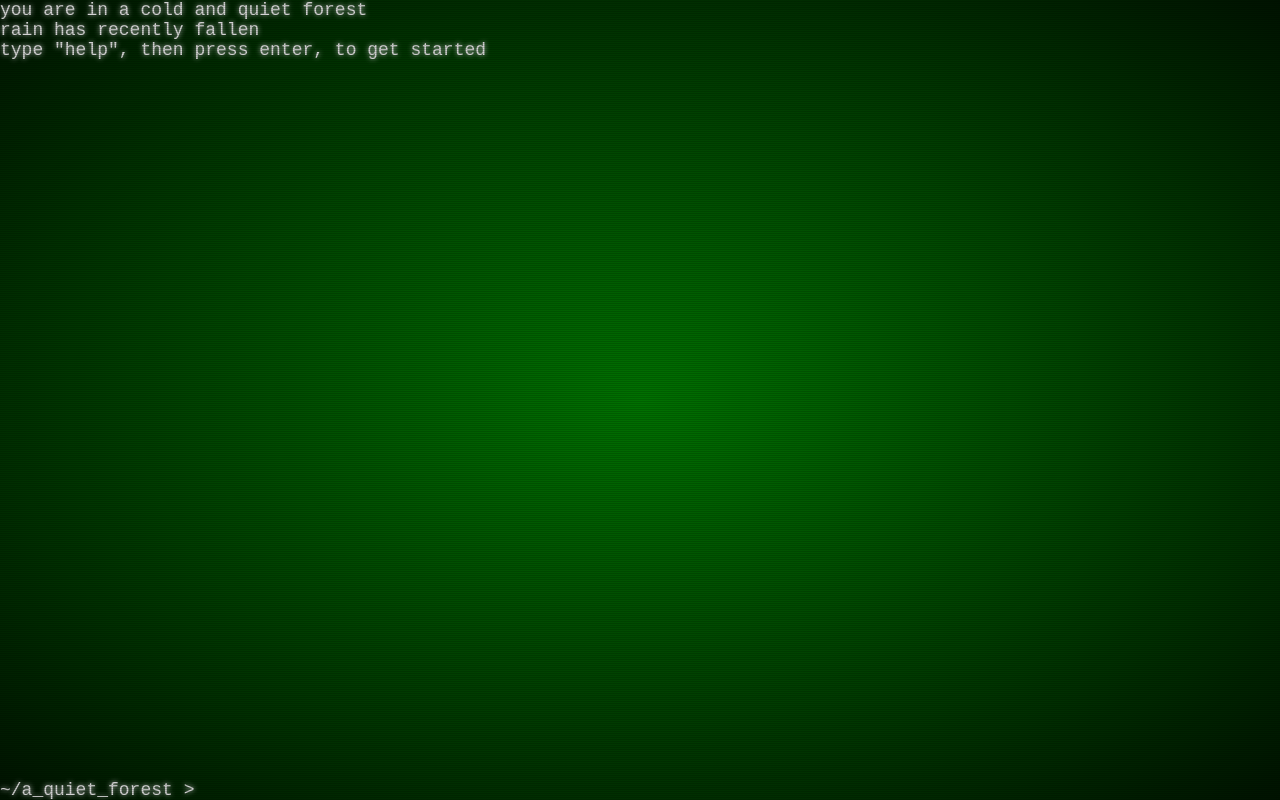
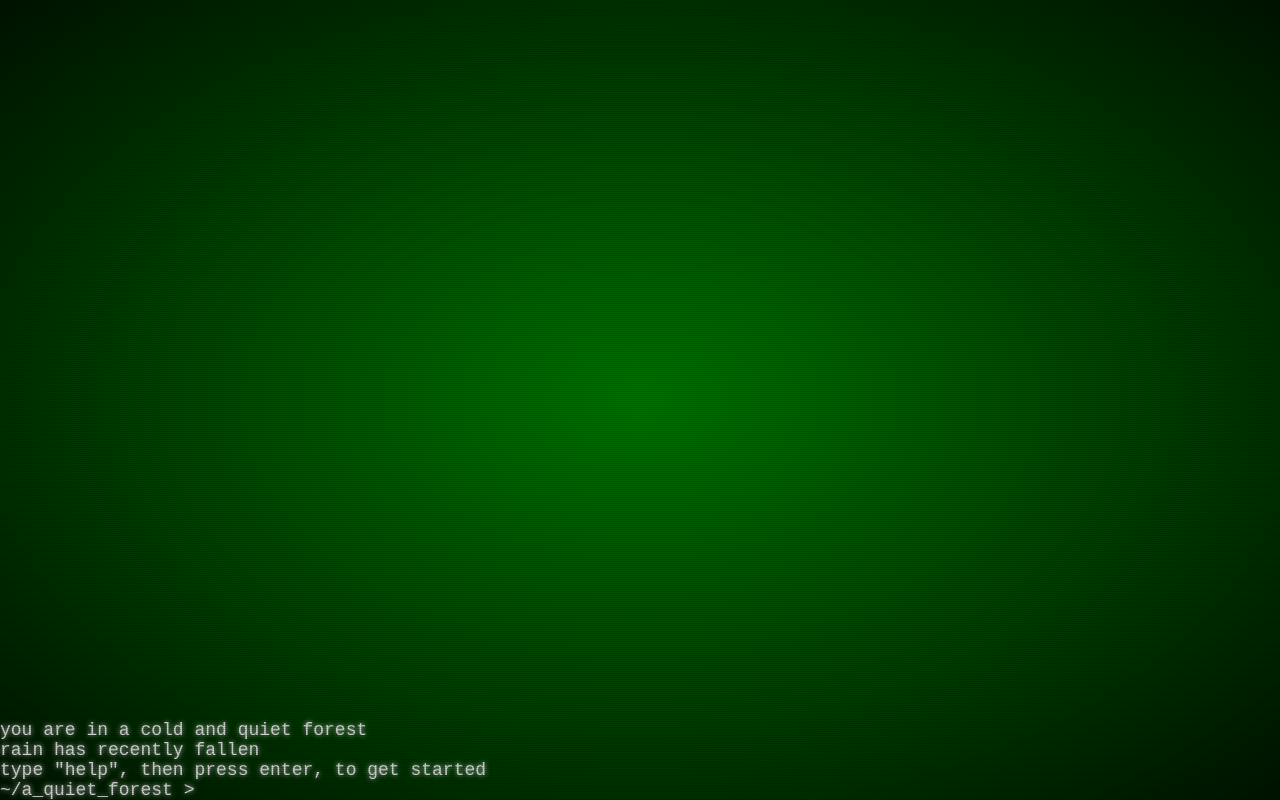
Before and after one commit to vcolavin/nature-of-the-beast, a React (Create React App) app: page / in a window 1280 px wide. Built offline with nearby package versions, Linux system fonts and the light colour scheme.

Commit message:
clean up a couple things

```diff
--- a/src/components/TerminalBuffer.tsx
+++ b/src/components/TerminalBuffer.tsx
@@ -8,21 +8,13 @@ interface Props {
 export default class TerminalBuffer extends React.Component<Props, {}> {
 	render() {
 		return (
-			<div>
-				{this.props.terminalHistory.map(item => {
-					return (
-						<span key={item.id}>
-							{item.content} <br />
-						</span>
-					);
-				})}
+			<div className="terminal-buffer">
+				{this.props.terminalHistory.map(item => (
+					<React.Fragment key={item.id}>
+						{item.content} <br />
+					</React.Fragment>
+				))}
 			</div>
-			// <pre className="terminal-buffer">
-			// 	{this.props.terminalHistory.reduce(
-			// 		(memo, historyItem) => `${memo}\n${historyItem.content}`,
-			// 		''
-			// 	)}
-			// </pre>
 		);
 	}
 }
--- a/src/utilities/Time.tsx
+++ b/src/utilities/Time.tsx
@@ -30,11 +30,8 @@ class TimeComponent extends React.Component<{}, State> {
 
 export default class Time extends BaseUtility {
 	run({ writeToConsole }: RunParams): Promise<null> {
-		const blah: JSX.Element = <TimeComponent />;
+		writeToConsole(<TimeComponent />);
 
-		writeToConsole(blah);
-
-		// writeToConsole(new Date().getTime().toString());
 		return Promise.resolve(null);
 	}
 
```
